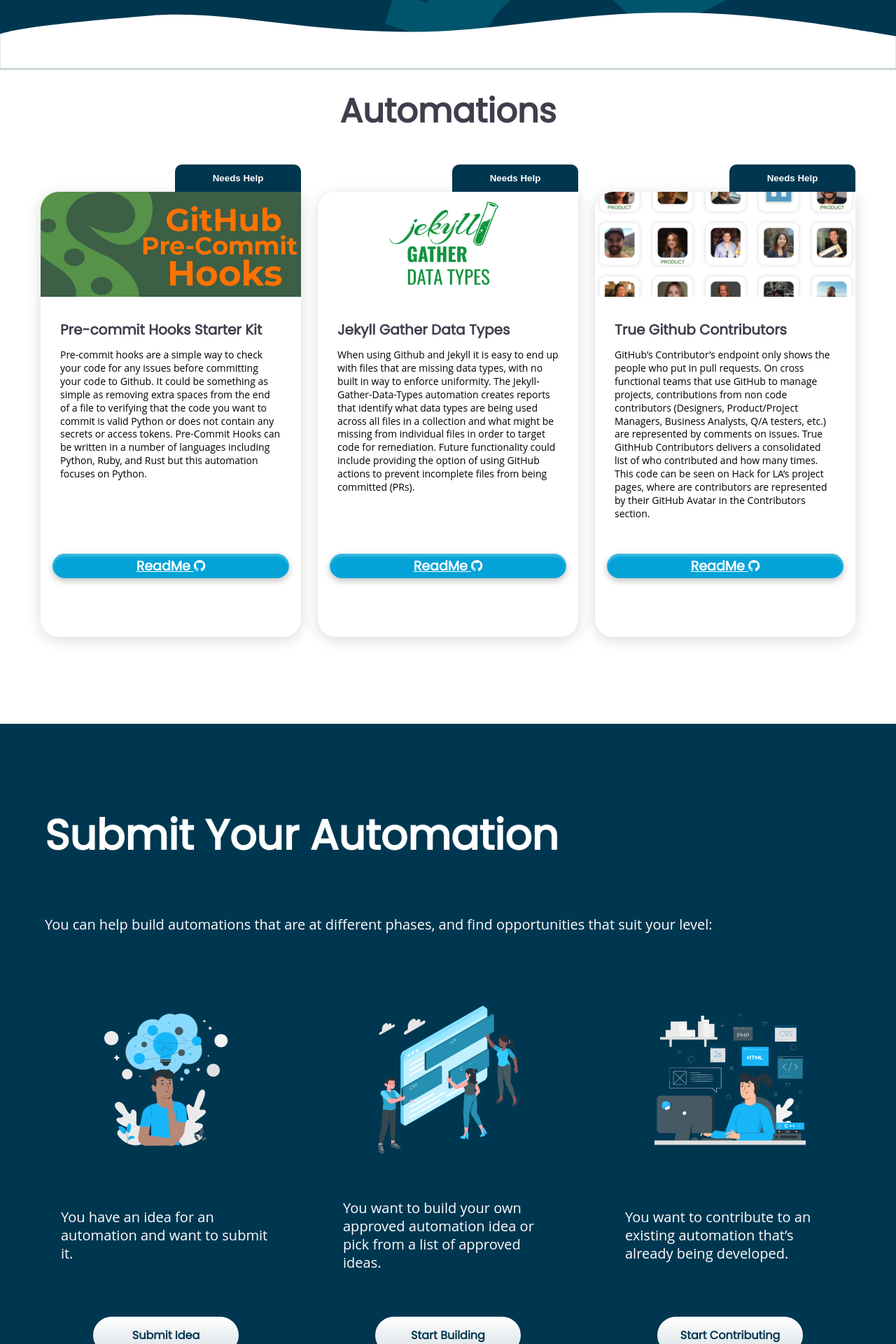
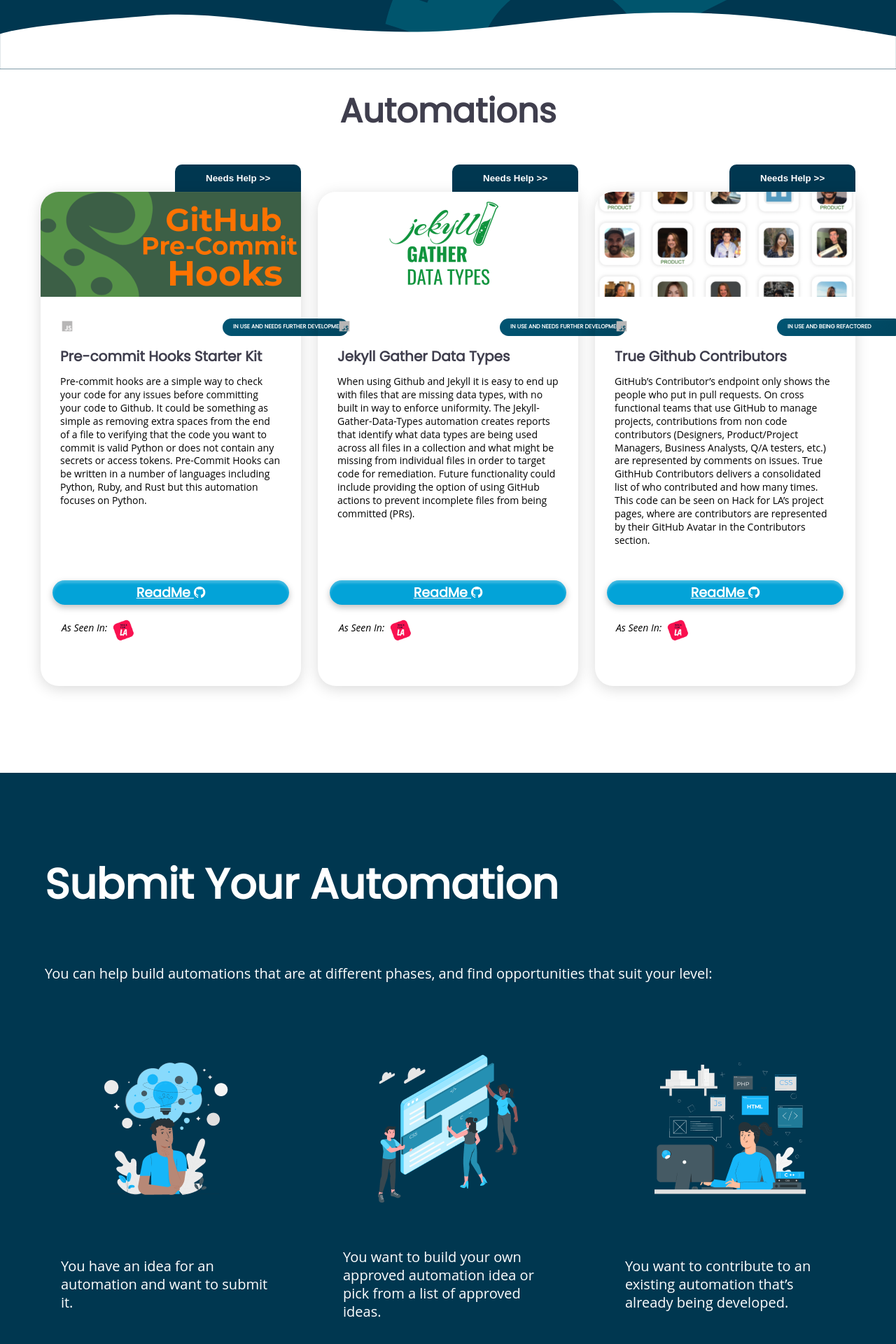
Before and after one commit to 100Automations/Website, a Jekyll site: the page built from index.html, in a window 1280 px wide. Shown: the part 465-2385 px from the top of the page at 70% size. Built offline with Jekyll 4.4.1, drawn with Linux system fonts in a browser that asks for light colours.

Commit message:
fixing merge errors

```diff
--- a/_includes/ato_grid.html
+++ b/_includes/ato_grid.html
@@ -4,13 +4,14 @@
     <h3>Automations</h3>
     <!-- <div class="automation_subtitle">
       <p class="body2">Ready to use some of our automations? Learn how to implement them in your project by reading our guide on <strong>automation implementation</strong>.</p>
-  </div> --></div>
+    </div> -->
+  </div>
     <div class="flexbox_row">
       <!-- Jekyll loops through our automation collection -->
       {% for automation in site.automations %}
       <div class="full_ato_card">
         <button id="button_{{ forloop.index }}" class="button_needs">
-        Needs Help
+          Needs Help <i>>></i>
         </button>
           <!-- Each card that is created will have a unique id accessed though the forloop.index-->
           <div id="card_{{forloop.index}}" class="ato_card flexbox-column">
@@ -28,6 +29,17 @@
             <div class="ato_card_media">
               <img src="{{ automation.image | relative_url }}" alt="{{ automation.title }}">
             </div>
+            <div class="ato_bag">
+              <div class="ato_tech">
+                <img src="{{'/assets/images/icons/logos/javascriptIcon.png'| relative_url }}" class="tech_icon" alt="javascript">
+              </div>
+              <div class="ato_chip">
+                {% for item in automation.status %}
+                <span>{{item}}</span>
+                {% endfor %}
+              </div>
+            </div>
+            <br>
             <div class="ato_card_title">
               <h6>{{ automation.title }}</h6>
             </div>
@@ -45,6 +57,9 @@
               ReadMe <i class="fa fa-github"></i>
             </a>
           </div>
+          <div class="seen_in">
+          <span>As Seen In:</span> <img src="{{'/assets/images/icons/logos/logo-hfl.png'| relative_url }}" alt="Hack for LA">
+          </div>
         </div>
       </div>
       {% endfor %}
--- a/_sass/includes/ato_grid.scss
+++ b/_sass/includes/ato_grid.scss
@@ -6,18 +6,23 @@
         h3 {
             margin: 1.5rem 0 1.75rem 0;
         }
+        ;
         .automation_subtitle{
             width: 50%;
             margin-bottom: 3.5rem;
             strong {
                 color: $secondary;
             }
+            ;
         }
+        ;
     }
+    ;
 
     .flexbox_row{
         justify-content: center;
     }
+    ;
     .full_ato_card {
         display: flex;
         flex-flow: column nowrap;
@@ -36,6 +41,7 @@
             padding: 12px;
             align-self: flex-end;
         }
+        ;
 
         .ato_card {
             border-radius: 26px 0 26px 26px;
@@ -43,6 +49,7 @@
             box-shadow: 0px 4px 20px rgba(0, 0, 0, 0.15);
             height: 636px;
             position: relative;
+            padding-bottom: 70px;
 
             .ato_card_title {
                 padding: 0 28px;
@@ -50,11 +57,14 @@
                 h6 {
                     margin: 0;
                 }
+                ;
             }
+            ;
             .ato_card_text {
                 padding: 0 28px;
                 height: 200px;
             }
+            ;
 
             .needs_list {
                 margin: 0;
@@ -71,15 +81,15 @@
                 p.body3 {
                     margin: 4px 0;
                 }
+                ;
                 }
+                ;
             .d_none {
                 display: none;
             }
-
             ;
             .ato_card_media{
                  img {
-
                 width: 100%;
                 border-radius: 26px 0 0 0;
                 margin-bottom: 30px;
@@ -132,12 +142,10 @@
             }
             ;
 
+            .ato_card_actions {
 
-            .ato_card_actions {
-                height: 40px;
                 width: 100%;
                 text-align: center;
-
                 position: relative;
                 top: 90px;
             }
@@ -167,7 +175,9 @@
                 ;
             }
             ;
-
         }
+        ;
     }
+    ;
 }
+;
```
Also changed, not shown: _automations/github-pre-commit-hooks.md (+1 -1 lines), _automations/jekyll-gather-data-types.md (+1 -1 lines), assets/images/icons/logos/javascriptIcon.png (added). Lines whose indentation alone changed are shown as unchanged.
